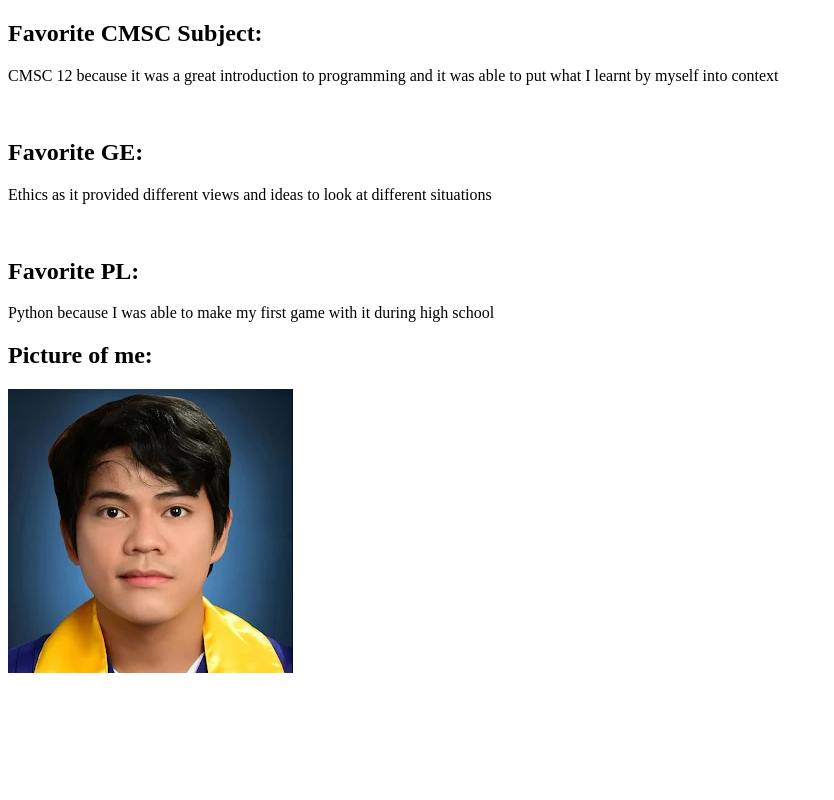
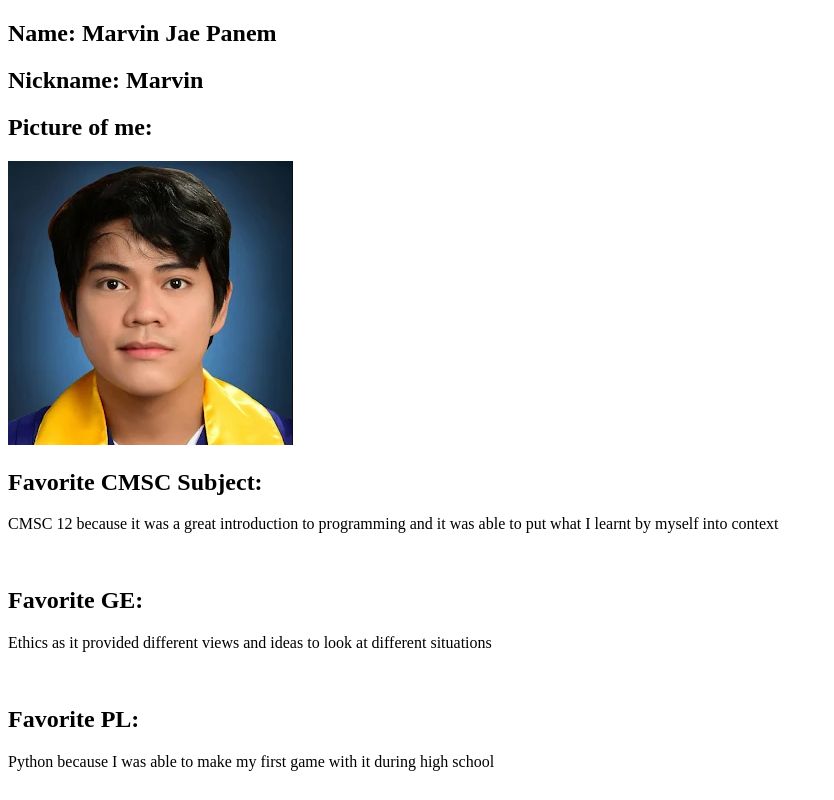
Before and after one commit to MRVNJ/MRVNJ.github.io, a plain HTML site: page index.html in a window 1280 px wide. Shown: the whole page, without its empty margins (0-834 px from the left). Drawn offline with Linux system fonts and the light colour scheme.

Commit message:
feat: added name and nickname because i forgot

```diff
--- a/index.html
+++ b/index.html
@@ -6,6 +6,10 @@
         </title>
     </head>
     <body>
+        <h2>Name: Marvin Jae Panem</h2>
+        <h2>Nickname: Marvin</h2>
+        <h2>Picture of me:</h2>
+        <img src="me.png">
         <h2>Favorite CMSC Subject:</h2>
         <p>CMSC 12 because it was a great introduction to programming
             and it was able to put what I learnt by myself into context
@@ -20,7 +24,5 @@
         <p>Python because I was able to make my first game with it during
             high school
         </p>
-        <h2>Picture of me:</h2>
-        <img src="me.png">
     </body>
 </html>
```
